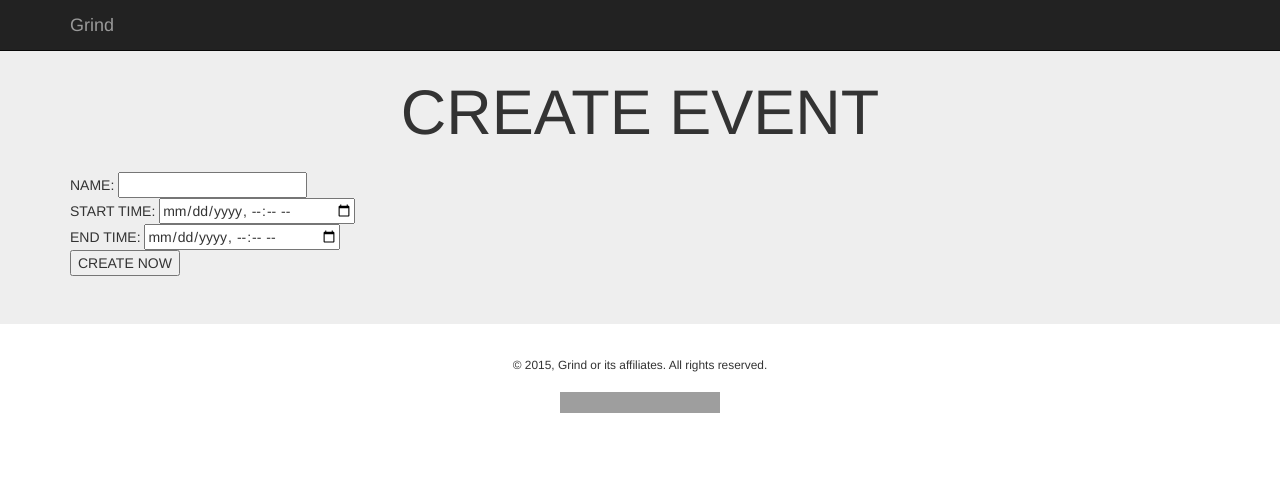
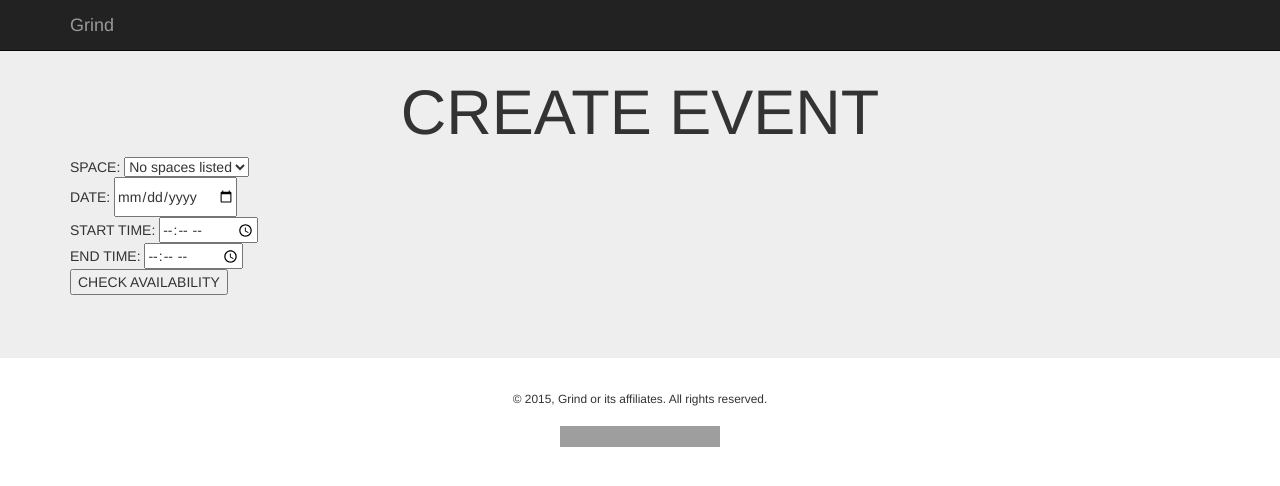
Before and after one commit to ashray-velapanur/grind_app_flask, a Flask app: page /event/create in a window 1280 px wide. Shown: the top 486 px of the page. Run offline with Flask 2, Linux system fonts and the light colour scheme; data that the repository does not hold is empty; some libraries are stand-ins or nearby versions; grey boxes are pictures that could not be loaded.

Commit message:
Updating event creation to choose space and check availability

```diff
--- a/application.py
+++ b/application.py
@@ -233,22 +233,31 @@ def create_event_page_handler():
     print 'In create event page'
     userController = UserController()
     user = userController.get_item(session['email']) if 'email' in session else None
-    return render_template("create_event.html")
+    spaceController = SpaceController()
+    spaces = spaceController.get_items()
+    return render_template("create_event.html", user=user, spaces=spaces)
 
 @application.route('/event/create', methods=["POST"])
 def create_event_handler():
-    print request.form['start']+':00Z'
-    print request.form['end']+':00Z'
+    form = request.form
+    print form['date']
+    print form['start']+':00Z'
+    print form['end']+':00Z'
+    space_id = form['space_id']
+    date = form['date']
+    start = form['start']
+    end = form['end']
+    create_booking(type='space', space_id=space_id, room_id="", date=date, start_time=start, end_time=end)
     response = requests.post(
         "https://www.eventbriteapi.com/v3/events/",
         headers = {
             "Authorization": "Bearer WWVNO7GS2EN36S5JDLS3",
         },
         verify = False,  # Verify SSL certificate,
-        data = {'event.name.html':request.form['name'],
-                'event.start.utc':request.form['start']+':00Z',
+        data = {'event.name.html':form['name'],
+                'event.start.utc':form['date']+'T'+form['start']+':00Z',
                 'event.start.timezone':'America/New_York',
-                "event.end.utc":request.form['end']+':00Z',
+                "event.end.utc":form['date']+'T'+form['end']+':00Z',
                 "event.end.timezone": "America/New_York",
                 "event.currency": "USD",
                 "event.venue_id":"11584742"
@@ -276,11 +285,11 @@ def create_booking(type, space_id, room_id, date, start_time, end_time):
     start = datetime.datetime.strptime(date+' '+start_time, '%Y-%m-%d %H:%M')
     end = datetime.datetime.strptime(date+' '+end_time, '%Y-%m-%d %H:%M')
     print start, end
-    booking_id = '%s %s'%(space_id, room_id)
+    booking_id = ('%s %s'%(space_id, room_id)).strip()
     bookings.create_item(type=type, booking_id=booking_id, start_time=start.strftime('%Y-%m-%d %H:%M'), end_time=end.strftime('%Y-%m-%d %H:%M'))
     while start < end:
         time = start.strftime('%Y-%m-%d %H:%M')
-        slot_id = '%s %s'%(space_id, room_id)
+        slot_id = ('%s %s'%(space_id, room_id)).strip()
         start = start + datetime.timedelta(hours=1)
         slots.create_item(slot_id=slot_id, start_time=time)
 
@@ -289,7 +298,7 @@ def check_availability(space_id, room_id, date, start_time, end_time):
     slots = SlotsController()
     start = datetime.datetime.strptime(date+' '+start_time, '%Y-%m-%d %H:%M')
     end = datetime.datetime.strptime(date+' '+end_time, '%Y-%m-%d %H:%M')
-    slot_id = '%s %s'%(space_id, room_id)
+    slot_id = ('%s %s'%(space_id, room_id)).strip()
     while start < end:
         time = start.strftime('%Y-%m-%d %H:%M')
         start = start + datetime.timedelta(hours=1)
--- a/templates/create_event.html
+++ b/templates/create_event.html
@@ -1,4 +1,39 @@
 {% extends "base.html" %}
+
+{% block script %}
+<script>
+    $(document).ready(function(){
+        $('#availability-form').on('submit', function (event) {
+            var form = this;
+            event.preventDefault();
+            var space_id = form.elements['space_id'].value;
+            var date = form.elements['date'].value;
+            var start = form.elements['start'].value;
+            var end = form.elements['end'].value;
+            console.log(date, start, end);
+            $.post('/bookings/check_availability',{'space_id':space_id,'room_id':'','date':date,'start':start,'end':end}).success(
+                function(data){
+                    if(data.available) {
+                        $('#errors').text('');
+                        $('#availability-form').hide();
+                        $("#event-creation-form [name=date]").val(date);
+                        $("#event-creation-form [name=start]").val(start);
+                        $("#event-creation-form [name=end]").val(end);
+                        $("#event-creation-form [name=space_id]").val(space_id);
+                        $("#event-creation-form #space").text(space_id);
+                        $("#event-creation-form #date").text("DATE: "+date);
+                        $("#event-creation-form #start").text("START TIME: "+start);
+                        $("#event-creation-form #end").text("END TIME: "+end);
+                        $('#event-creation-form').show();
+                    } else {
+                        $('#errors').text('Space already booked during those hours. Pick other times to check availabiltiy');
+                    }
+                }
+            );
+        });
+    });
+</script>
+{% endblock %}
 
 {% block content %}
 <div class="jumbotron">
@@ -14,11 +49,35 @@
     <div class="container">
         <div class="row">
             <div class="col-md-4">
+                <form id="availability-form" action="" method="post">
+                    <div>SPACE:
+                        <select name="space_id">
+                            {% if not spaces %}
+                                <option value="">No spaces listed</option>
+                            {% else %}
+                                {% for space in spaces %}
+                                    <option value="{{space.space_id}}">{{space.name}}</option>
+                                {% endfor %}
+                            {% endif %}
+                        </select>
+                    </div>
+                    <div>DATE: <input type="date" name="date"></div>
+                    <div>START TIME: <input type="time" name="start"></div>
+                    <div>END TIME: <input type="time" name="end"></div>
+                    <input type="submit" value="CHECK AVAILABILITY">
+                </form>
                 <p id="errors"></p>
-            <form action="/event/create" method="post">
-                <div>NAME: <input type="text" name="name"></div>
-                <div>START TIME: <input type="datetime-local" name="start"></div>
-                <div>END TIME: <input type="datetime-local" name="end"></div>
+                <form id="event-creation-form" action="/event/create" method="post" style="display:none">
+                    SPACE AVAILABLE FOR:
+                    <input type="hidden" name="date">
+                    <input type="hidden" name="start">
+                    <input type="hidden" name="end">
+                    <input type="hidden" name="space_id">
+                    <div id="space"></div>
+                    <div id="date">DATE: </div>
+                    <div id="start">START TIME: </div>
+                    <div id="end">END TIME: </div>
+                    <div>EVENT NAME: <input type="text" name="name"></div>
                     <input type="submit" value="CREATE NOW">
                 </form>
             </div>
```
Lines whose indentation alone changed are shown as unchanged.
